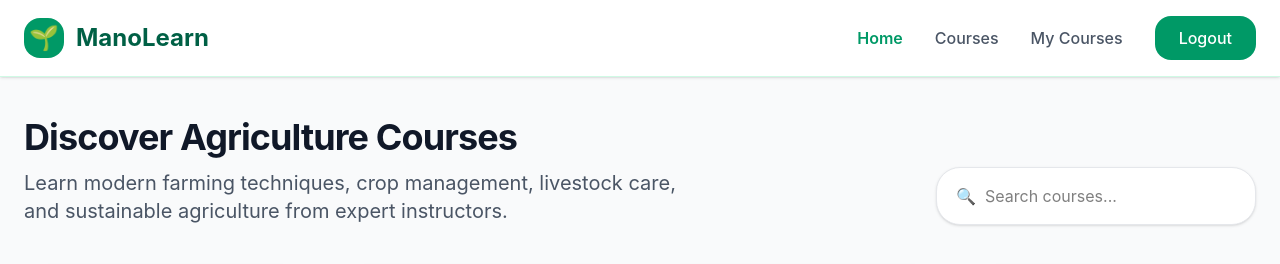
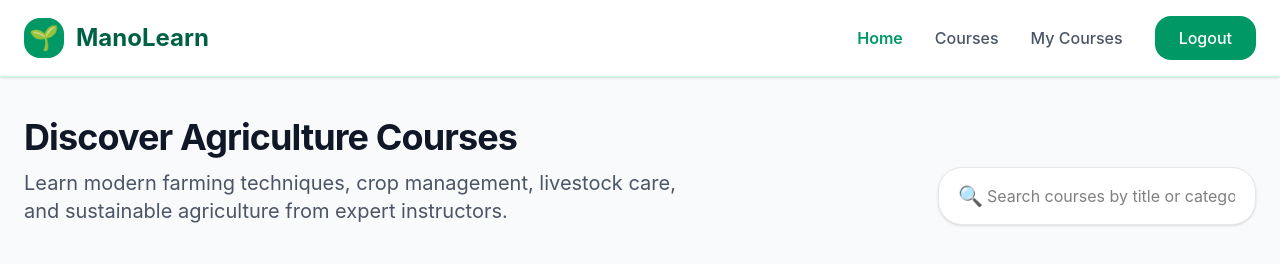
Before and after one commit to JM-19G/My-E-Learning-Website, a React (Vite) app in the folder ManoLearn/: page / in a window 1280 px wide. Shown: the top 264 px of the page. Built offline with nearby package versions, Linux system fonts and the light colour scheme.

Commit message:
I updated CourseCatalog with correct data import and improved UI

```diff
--- a/ManoLearn/src/pages/catalog/CourseCatalog.jsx
+++ b/ManoLearn/src/pages/catalog/CourseCatalog.jsx
@@ -1,7 +1,7 @@
 // src/pages/catalog/CourseCatalog.jsx
 import { Link } from 'react-router-dom';
 import CourseCard from '../../components/common/CourseCard';
-import courses from '../../data/courses';
+import courses from '../../data/courses';   // ← Default import
 
 const CourseCatalog = () => {
   return (
@@ -19,13 +19,13 @@ const CourseCatalog = () => {
         </div>
 
         <div className="mt-6 md:mt-0">
-          <div className="relative w-80">
+          <div className="relative w-full max-w-md">
             <input
               type="text"
-              placeholder="Search courses..."
-              className="w-full pl-12 pr-5 py-4 bg-white border border-gray-200 rounded-3xl focus:outline-none focus:border-emerald-500 shadow-sm"
+              placeholder="Search courses by title or category..."
+              className="w-full pl-12 pr-5 py-4 bg-white border border-gray-200 rounded-3xl focus:outline-none focus:border-emerald-500 shadow-sm text-base"
             />
-            <span className="absolute left-5 top-1/2 -translate-y-1/2 text-gray-400">🔍</span>
+            <span className="absolute left-5 top-1/2 -translate-y-1/2 text-gray-400 text-xl">🔍</span>
           </div>
         </div>
       </div>
@@ -37,12 +37,11 @@ const CourseCatalog = () => {
         ))}
       </div>
 
-      {/* Empty state (in case no courses) */}
       {courses.length === 0 && (
         <div className="text-center py-20">
           <div className="text-6xl mb-4">🌾</div>
-          <h3 className="text-2xl font-semibold text-gray-700">No courses yet</h3>
-          <p className="text-gray-500 mt-2">We're adding more courses soon!</p>
+          <h3 className="text-2xl font-semibold text-gray-700">No courses found</h3>
+          <p className="text-gray-500 mt-2">We're adding more exciting courses soon!</p>
         </div>
       )}
     </div>
```
